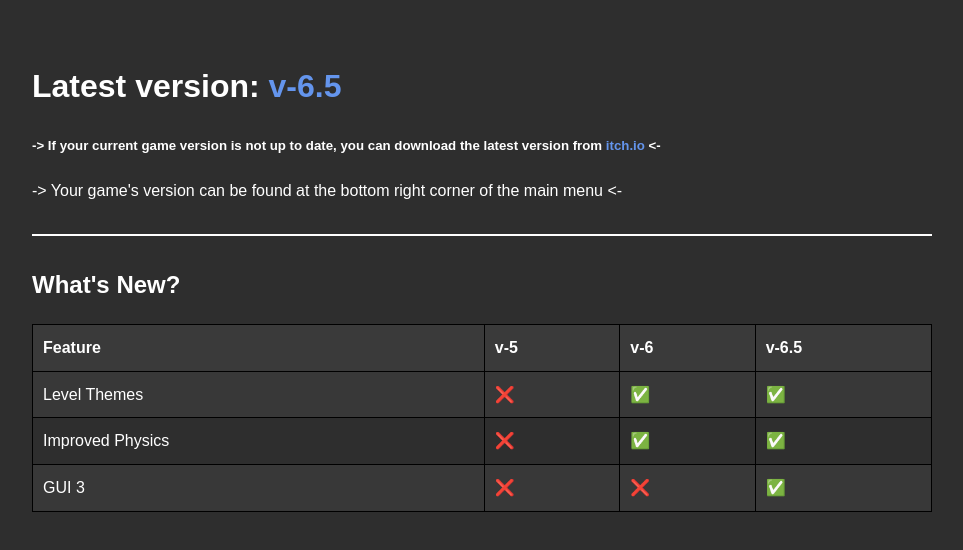
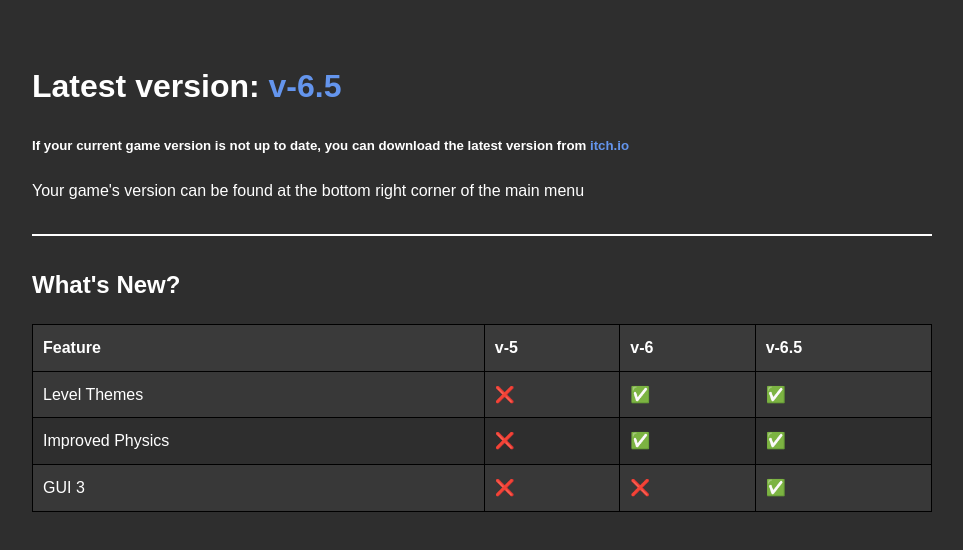
Before and after one commit to GenericRoblox/GenericRoblox.github.io, a plain HTML site: page index.html in a window 1280 px wide. Shown: the whole page, without its empty margins (158-1121 px from the left). Drawn offline with Linux system fonts and the light colour scheme.

Commit message:
Update index.html

```diff
--- a/index.html
+++ b/index.html
@@ -62,9 +62,9 @@
 
   <h1>Latest version: <span style="color:#6495ed">v-6.5</span></h1>
 
-  <h5>-> If your current game version is not up to date, you can download the latest version from <a href="https://mariomaker404.itch.io/super-mario-maker-404" target="_blank">itch.io</a> <-</h5>
+  <h5>If your current game version is not up to date, you can download the latest version from <a href="https://mariomaker404.itch.io/super-mario-maker-404" target="_blank">itch.io</a></h5>
 
-  <p>-> Your game's version can be found at the bottom right corner of the main menu <-</p>
+  <p>Your game's version can be found at the bottom right corner of the main menu</p>
 
   <hr>
 
```
